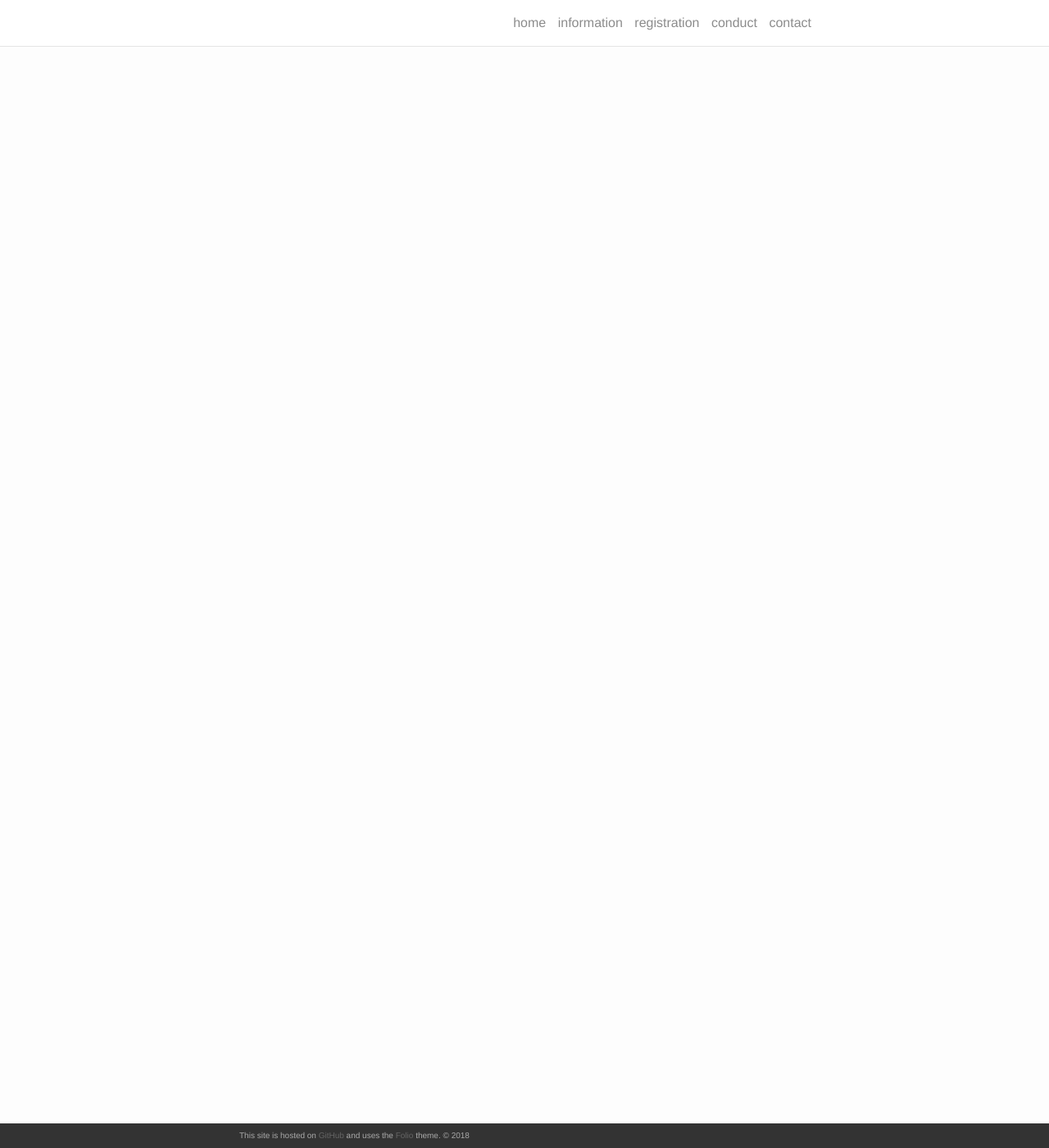
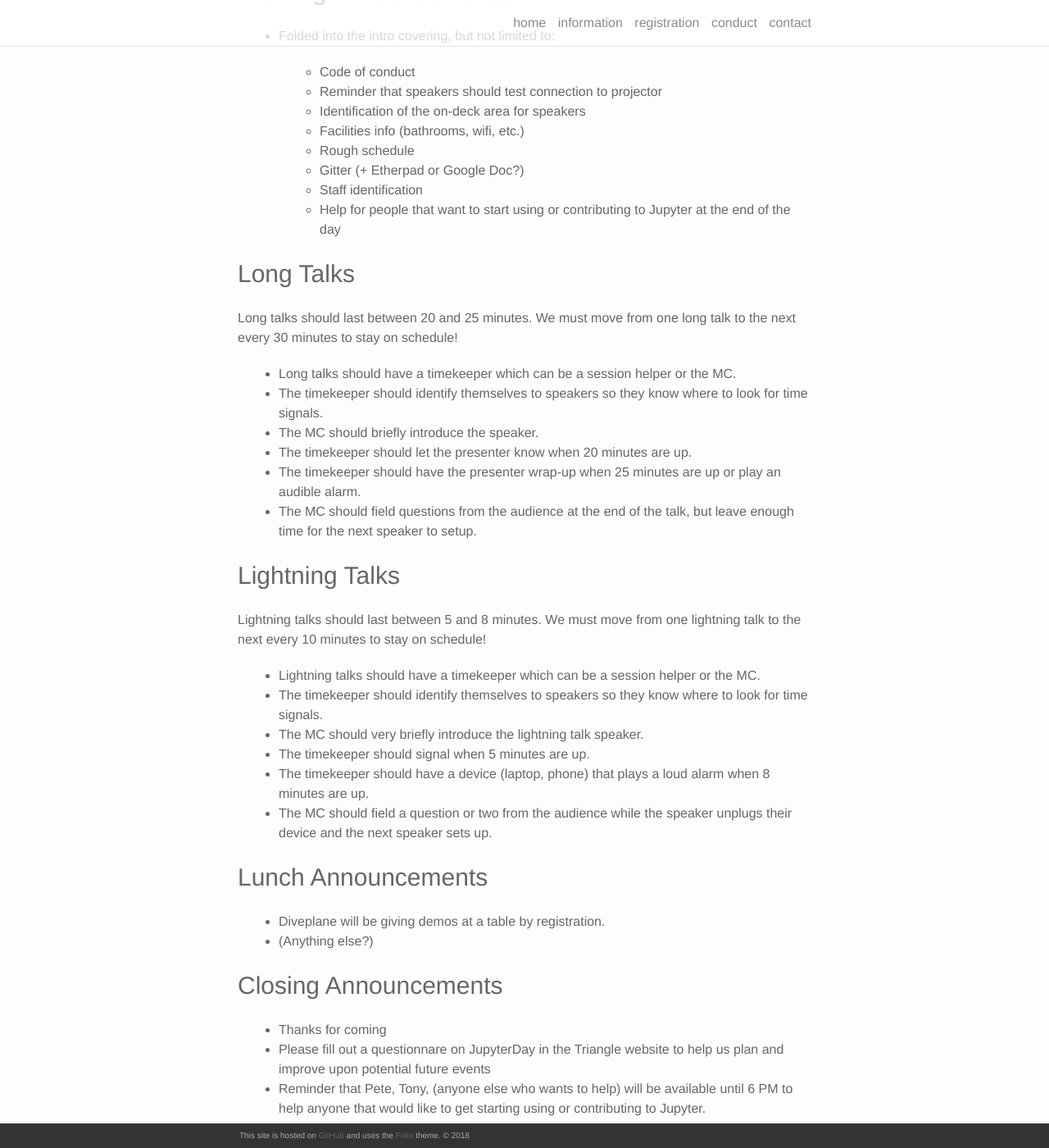
Before and after one commit to bogoli/-folio, a Jekyll site: the page built from logistics/organizers.md, in a window 1280 px wide and 1400 px high, scrolled down 452 px. Shown: the whole window at 82% size. Built offline with Jekyll 4.4.1, drawn with Linux system fonts in a browser that asks for light colours; nearby versions of some CDN libraries; our own code applies the rules of GitHub Pages for plain Markdown files; some of the changed text lies outside the part shown.

Commit message:
Add some logistics to organizers page

```diff
--- a/logistics/organizers.md
+++ b/logistics/organizers.md
@@ -1 +1,53 @@
-### TODO
+### MCs
+
+* 8:45 - 10:45 - Chris E. for keynote, Jupyter talk
+* 11:00 - 14:00 - Tony F. for morning long talks, lightning talks, and lunch announcements
+* 14:15 - 15:15 - Devin S. afternoon long talks
+* 15:30 - 17:00 - Chris C. afternoon lightning talks
+* 17:00 - 17:10 - Ginny G. closing
+
+### Morning Announcements
+
+* Folded into the intro covering, but not limited to:
+
+  * Code of conduct
+  * Reminder that speakers should test connection to projector
+  * Identification of the on-deck area for speakers
+  * Facilities info (bathrooms, wifi, etc.)
+  * Rough schedule
+  * Gitter (+ Etherpad or Google Doc?)
+  * Staff identification
+  * Help for people that want to start using or contributing to Jupyter at the end of the day
+
+### Long Talks
+
+Long talks should last between 20 and 25 minutes. We must move from one long talk to the next every 30 minutes to stay on schedule!
+
+* Long talks should have a timekeeper which can be a session helper or the MC.
+* The timekeeper should identify themselves to speakers so they know where to look for time signals.
+* The MC should briefly introduce the speaker.
+* The timekeeper should let the presenter know when 20 minutes are up.
+* The timekeeper should have the presenter wrap-up when 25 minutes are up or play an audible alarm.
+* The MC should field questions from the audience at the end of the talk, but leave enough time for the next speaker to setup.
+
+### Lightning Talks
+
+Lightning talks should last between 5 and 8 minutes. We must move from one lightning talk to the next every 10 minutes to stay on schedule!
+
+* Lightning talks should have a timekeeper which can be a session helper or the MC.
+* The timekeeper should identify themselves to speakers so they know where to look for time signals.
+* The MC should very briefly introduce the lightning talk speaker.
+* The timekeeper should signal when 5 minutes are up.
+* The timekeeper should have a device (laptop, phone) that plays a loud alarm when 8 minutes are up.
+* The MC should field a question or two from the audience while the speaker unplugs their device and the next speaker sets up.
+
+### Lunch Announcements
+
+* Diveplane will be giving demos at a table by registration.
+* (Anything else?)
+
+### Closing Announcements
+
+* Thanks for coming
+* Please fill out a questionnare on JupyterDay in the Triangle website to help us plan and improve upon potential future events
+* Reminder that Pete, Tony, (anyone else who wants to help) will be available until 6 PM to help anyone that would like to get starting using or contributing to Jupyter.
```
